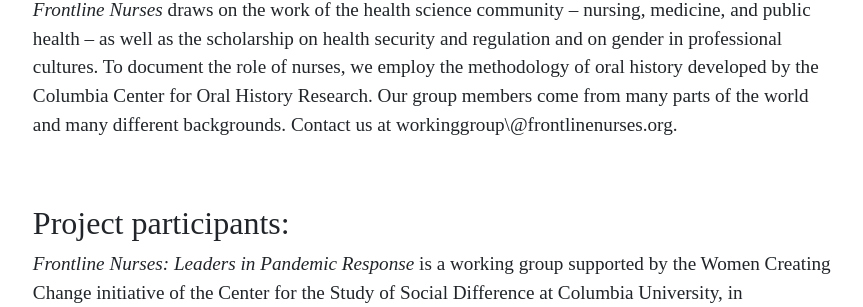
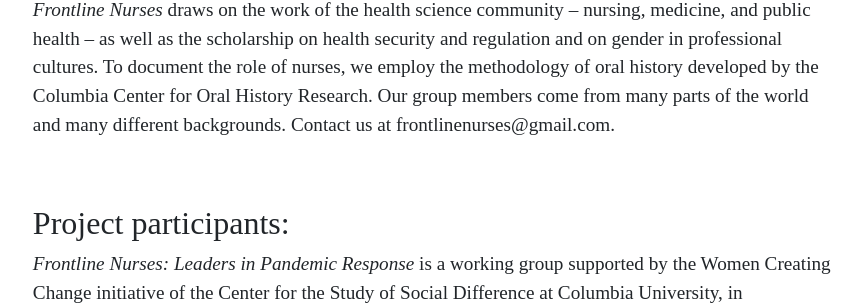
Before and after one commit to elotroalex/frontlines, a Jekyll site: the page built from pages/about.md, in a window 1280 px wide and 900 px high, scrolled down 896 px. Shown: the part 261-568 px from the top of the window, without its empty margins (204-1067 px from the left). Built offline with Jekyll 4.4.1, drawn with Linux system fonts in a browser that asks for light colours; some web fonts are replaced.

Commit message:
Fixed email
I changed the email for contact info to the correct email: frontlinenurses@gmail.com

```diff
--- a/pages/about.md
+++ b/pages/about.md
@@ -52,7 +52,7 @@
 To document the role of nurses, we employ the methodology of oral
 history developed by the Columbia Center for Oral History Research. Our
 group members come from many parts of the world and many different
-backgrounds. Contact us at workinggroup\@frontlinenurses.org.
+backgrounds. Contact us at frontlinenurses@gmail.com.
 
 ## Project participants:
 
```
